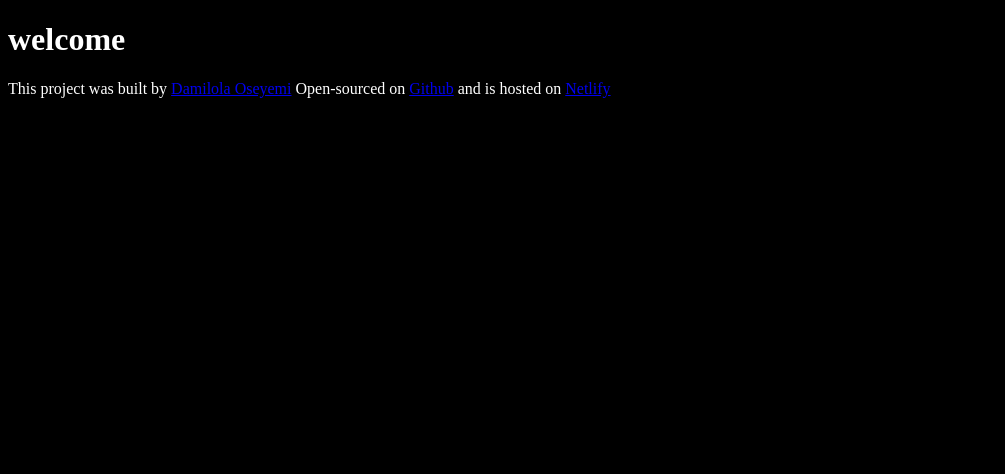
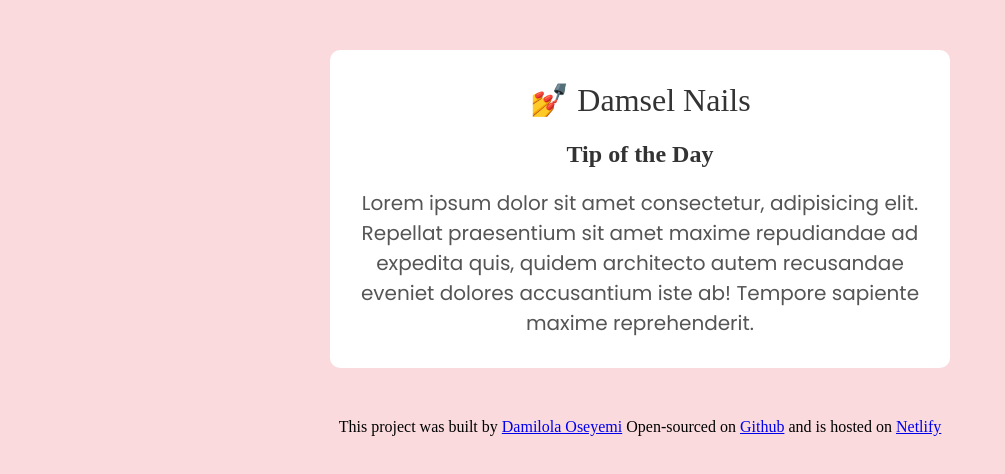
Before and after one commit to Dammy36/AI-Daily-Tips-For-Nails, a plain HTML site: page index.html in a window 1280 px wide. Shown: the whole page, without its empty margins (0-1005 px from the left). Drawn offline with Linux system fonts and the light colour scheme; a web font is replaced by a local one.

Commit message:
Added google fonts extension

```diff
--- a/index.html
+++ b/index.html
@@ -3,11 +3,33 @@
   <head>
     <meta charset="UTF-8" />
     <meta name="viewport" content="width=device-width, initial-scale=1.0" />
+    <link rel="preconnect" href="https://fonts.googleapis.com" />
+    <link rel="preconnect" href="https://fonts.gstatic.com" crossorigin />
+    <link
+      href="https://fonts.googleapis.com/css2?family=Playfair:ital,opsz,wght@0,5..1200,300..900;1,5..1200,300..900&display=swap"
+      rel="stylesheet"
+    />
+    <link rel="preconnect" href="https://fonts.googleapis.com" />
+    <link rel="preconnect" href="https://fonts.gstatic.com" crossorigin />
+    <link
+      href="https://fonts.googleapis.com/css2?family=Poppins:ital,wght@0,100;0,200;0,300;0,400;0,500;0,600;0,700;0,800;0,900;1,100;1,200;1,300;1,400;1,500;1,600;1,700;1,800;1,900&display=swap"
+      rel="stylesheet"
+    />
     <title>Daily Tips For Nails</title>
     <link rel="stylesheet" href="style.css" />
   </head>
   <body>
-    <h1>welcome</h1>
+    <div class="container">
+      <h1>💅 Damsel Nails</h1>
+      <h2>Tip of the Day</h2>
+      <p class="contents">
+        Lorem ipsum dolor sit amet consectetur, adipisicing elit. Repellat
+        praesentium sit amet maxime repudiandae ad expedita quis, quidem
+        architecto autem recusandae eveniet dolores accusantium iste ab! Tempore
+        sapiente maxime reprehenderit.
+      </p>
+    </div>
+
     <footer>
       This project was built by
       <a href="https://github.com/Dammy36" target="_blank">Damilola Oseyemi</a>
--- a/style.css
+++ b/style.css
@@ -1,4 +1,31 @@
 body {
-  background: black;
-  color: white;
+  background: #fadadd;
+  text-align: center;
 }
+
+.container {
+  max-width: 600px;
+  background: white;
+  border-radius: 10px;
+  margin: 50px auto;
+  color: black;
+  padding: 10px;
+}
+
+h1,
+h2 {
+  font-family: "Playfair", serif;
+  font-weight: 400;
+  color: #333;
+}
+h2 {
+  font-weight: 800;
+}
+
+.contents {
+  line-height: 1.5;
+  font-size: 20px;
+  font-family: "Poppins", sans-serif;
+  font-weight: 400;
+  color: #555;
+}
```
